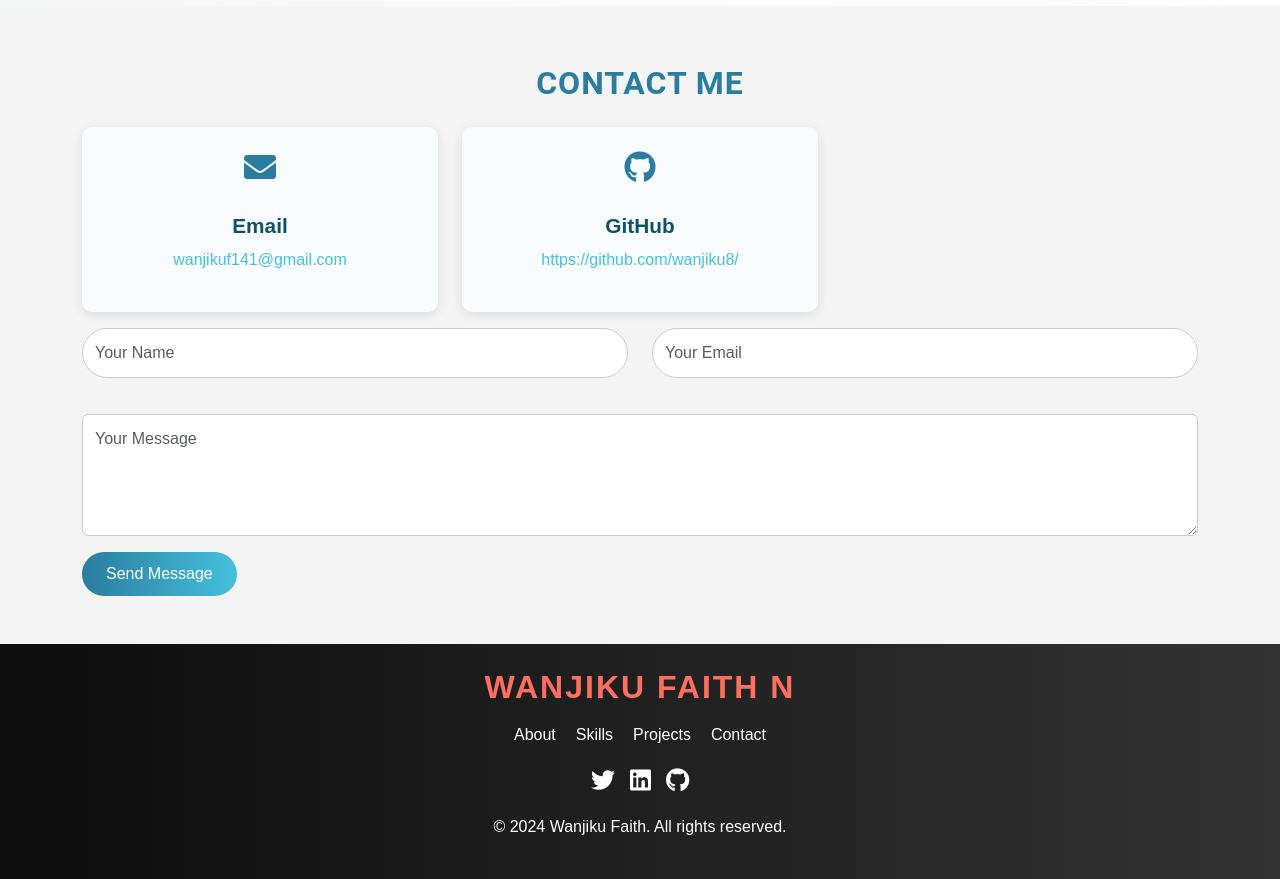
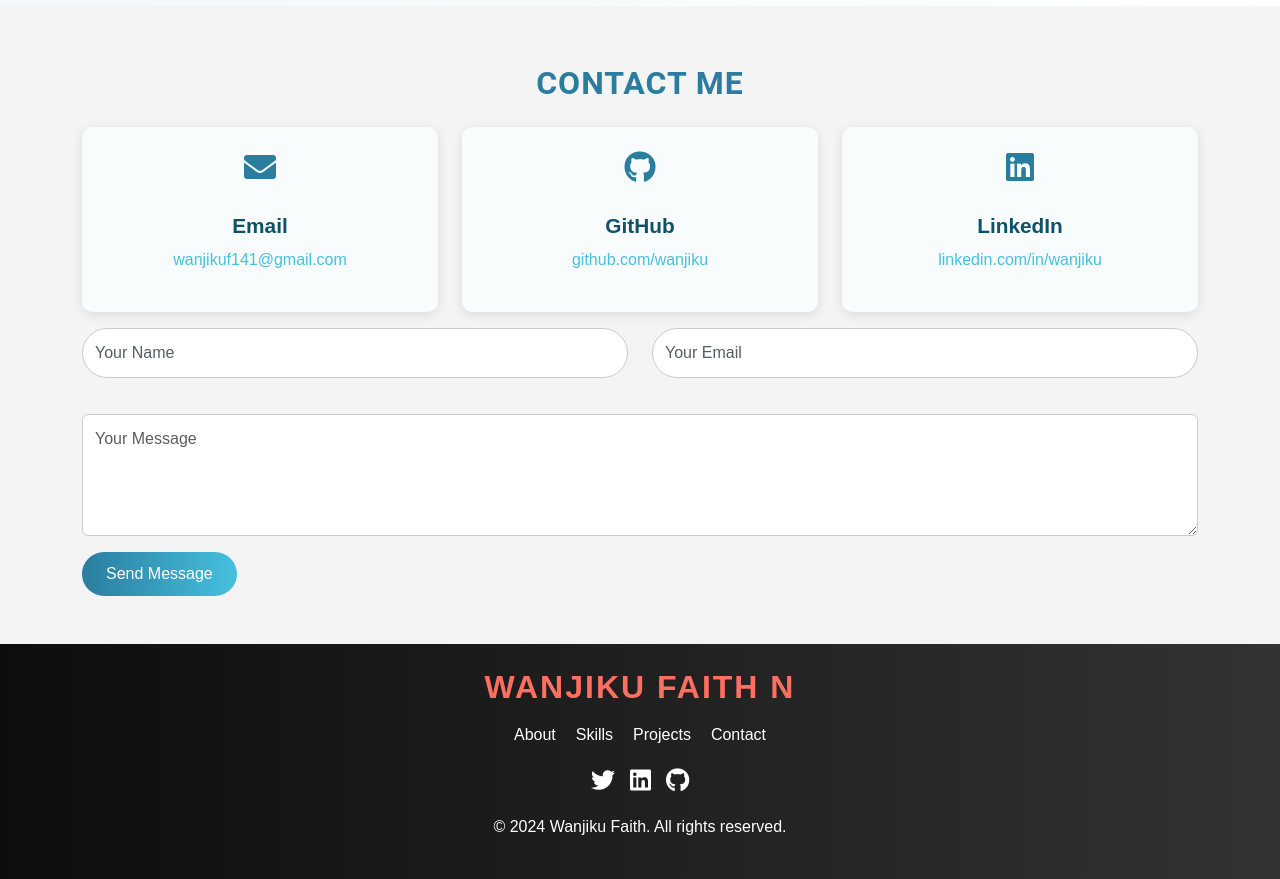
Before and after one commit to wanjiku8/Portfolio-Wanjiku-Faith, a plain HTML site: page index.html in a window 1280 px wide. Shown: the part 1960-2839 px from the top of the page. Drawn offline with nearby package versions, Linux system fonts and the light colour scheme.

Commit message:
commit 8

```diff
--- a/index.html
+++ b/index.html
@@ -172,10 +172,17 @@
                     <div class="contact-box p-4 text-center">
                         <i class="fab fa-github fa-3x mb-3"></i>
                         <h5>GitHub</h5>
-                        <p><a href="https://github.com/wanjiku8/" target="_blank">https://github.com/wanjiku8/</a></p>
+                        <p><a href="https://github.com/wanjiku8/" target="_blank">github.com/wanjiku</a></p>
                     </div>
                 </div>
-                <!-- Website Contact -->
+                <!-- LinkedIn Contact -->
+<div class="col-md-4 mb-3">
+    <div class="contact-box p-4 text-center">
+        <i class="fab fa-linkedin fa-3x mb-3"></i>
+        <h5>LinkedIn</h5>
+        <p><a href="https://www.linkedin.com/in/wanjiku-faith-637094272/" target="_blank">linkedin.com/in/wanjiku</a></p>
+    </div>
+</div>
 
             </div>
 
```
